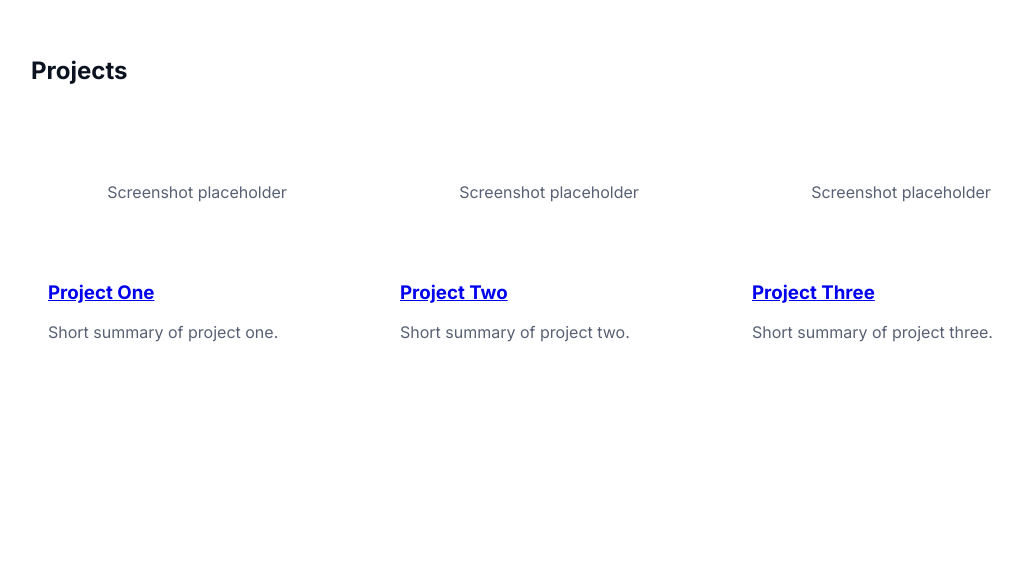
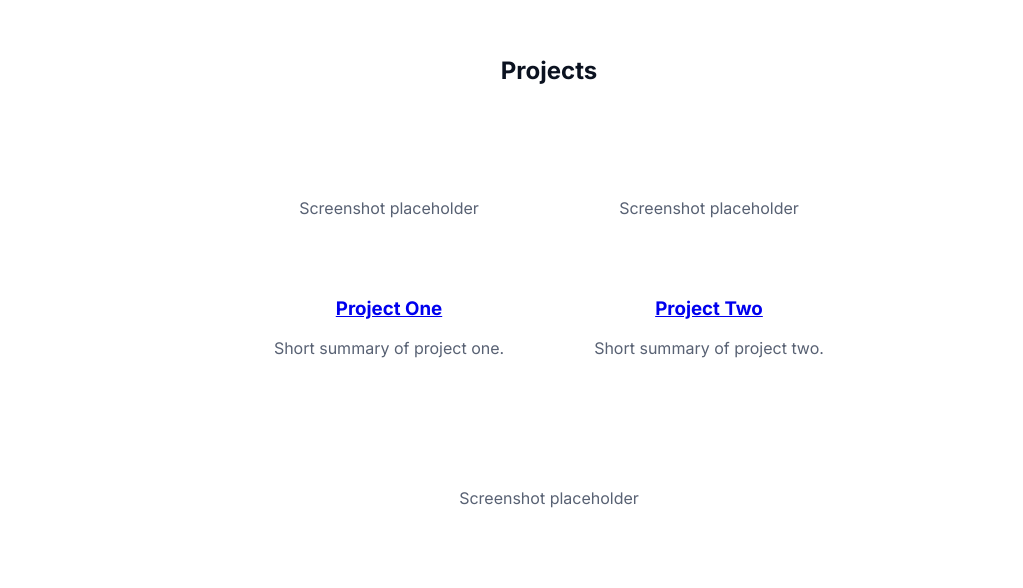
Before and after one commit to AnuragAxivo1765/portfolio, a plain HTML site: page index.html in a window 1280 px wide. Shown: the part 2212-2800 px from the top of the page, without its empty margins (91-1114 px from the left). Drawn offline with Linux system fonts and the light colour scheme.

Commit message:
touch ups

```diff
--- a/css/styles.css
+++ b/css/styles.css
@@ -58,16 +58,25 @@ main > section{padding:var(--section-spacing) 0}
   main > section{
     min-height:calc(100vh - var(--header-height));
     scroll-margin-top:calc(var(--header-height) + 12px);
-    display:block;
+    display:flex;
+    align-items:center;
+    justify-content:center;
+    flex-direction:column;
+    text-align:center;
   }
+  /* ensure container content centers within sections */
+  main > section .container, main > section.container{ text-align:center; }
+  /* center tech list and project grid content */
+  .tech-list{ justify-content:center }
+  .projects .grid{ justify-content:center }
 }
 
 /* Buttons: solid accent, keep readable contrast */
 .btn{display:inline-block;background:var(--accent);color:#062b2f;padding:.6rem 1rem;border-radius:8px;text-decoration:none;font-weight:600}
 .btn-ghost{background:transparent;border:1px solid rgba(255,255,255,0.03);color:var(--text)}
 
-.projects .grid{display:grid;grid-template-columns:repeat(auto-fit,minmax(220px,1fr));gap:1.25rem;margin-top:1rem}
-.card{background:transparent;padding:1rem;border-radius:var(--radius);border:1px solid rgba(255,255,255,0.04)}
+.projects .grid{display:flex;flex-wrap:wrap;gap:1.25rem;margin-top:1rem;justify-content:center;align-items:flex-start}
+.projects .grid .card{flex:0 0 300px;max-width:320px;background:transparent;padding:1rem;border-radius:var(--radius);border:1px solid rgba(255,255,255,0.04)}
 
 /* card-media: flat solid surface (no gradient) */
 .card-media{height:140px;border-radius:8px;margin-bottom:.75rem;background:transparent;display:flex;align-items:center;justify-content:center;color:var(--muted)}
@@ -80,3 +89,9 @@ main > section{padding:var(--section-spacing) 0}
 a:focus,button:focus{outline:3px solid rgba(6,182,212,0.09);outline-offset:2px;border-radius:6px}
 .site-footer{padding:2rem;text-align:center;color:var(--muted)}
 @media(min-width:768px){.hero h1{font-size:3.5rem}}
+
+/* Mobile: make project cards full-width stack */
+@media(max-width:640px){
+  .projects .grid{flex-direction:column;align-items:stretch}
+  .projects .grid .card{flex:1 1 auto;max-width:none;width:100%}
+}
```
